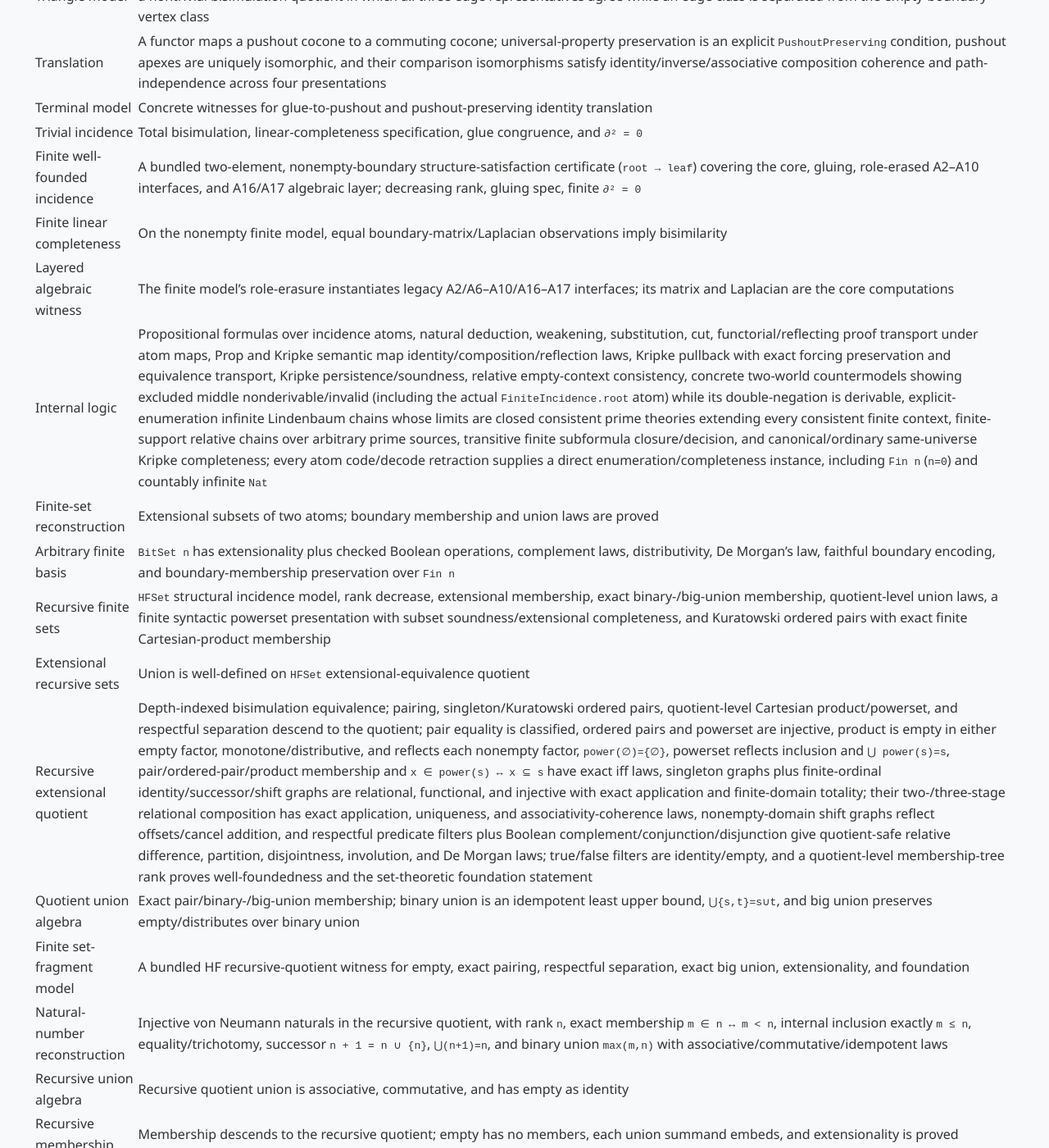
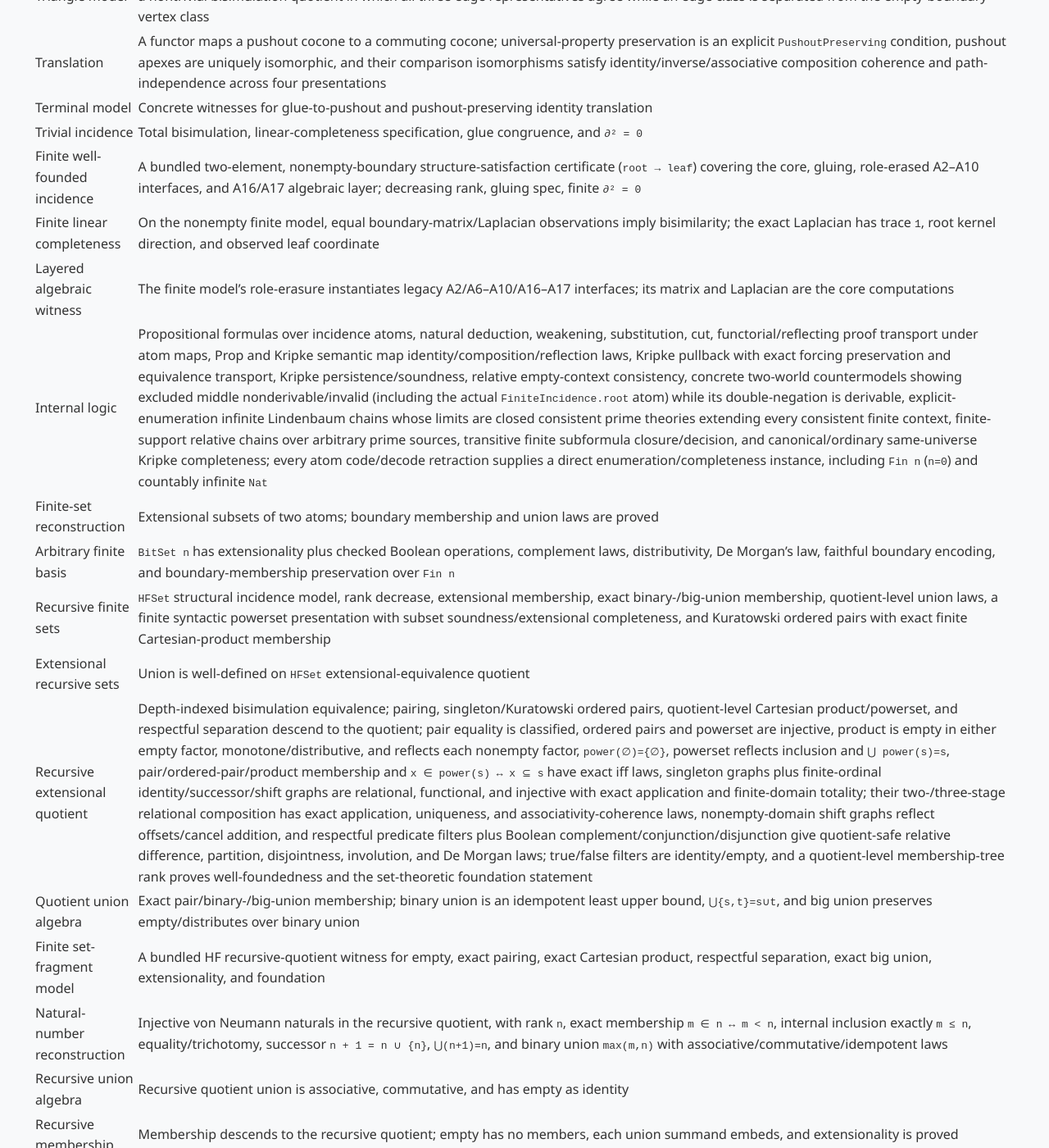
Before and after one commit to com-junkawasaki/inc, a Jekyll site: the page built from docs/verification.md, in a window 1280 px wide and 1400 px high, scrolled down 847 px. Shown: the whole window at 82% size. Built offline with Jekyll 4.4.1, drawn with Linux system fonts in a browser that asks for light colours.

Commit message:
feat(inc): bundle products and finite laplacian structure

```diff
--- a/docs/verification.md
+++ b/docs/verification.md
@@ -24,7 +24,7 @@ the triangle example.
 | Terminal model | Concrete witnesses for glue-to-pushout and pushout-preserving identity translation |
 | Trivial incidence | Total bisimulation, linear-completeness specification, glue congruence, and `∂² = 0` |
 | Finite well-founded incidence | A bundled two-element, nonempty-boundary structure-satisfaction certificate (`root → leaf`) covering the core, gluing, role-erased A2–A10 interfaces, and A16/A17 algebraic layer; decreasing rank, gluing spec, finite `∂² = 0` |
-| Finite linear completeness | On the nonempty finite model, equal boundary-matrix/Laplacian observations imply bisimilarity |
+| Finite linear completeness | On the nonempty finite model, equal boundary-matrix/Laplacian observations imply bisimilarity; the exact Laplacian has trace `1`, root kernel direction, and observed leaf coordinate |
 | Layered algebraic witness | The finite model's role-erasure instantiates legacy A2/A6–A10/A16–A17 interfaces; its matrix and Laplacian are the core computations |
 | Internal logic | Propositional formulas over incidence atoms, natural deduction, weakening, substitution, cut, functorial/reflecting proof transport under atom maps, Prop and Kripke semantic map identity/composition/reflection laws, Kripke pullback with exact forcing preservation and equivalence transport, Kripke persistence/soundness, relative empty-context consistency, concrete two-world countermodels showing excluded middle nonderivable/invalid (including the actual `FiniteIncidence.root` atom) while its double-negation is derivable, explicit-enumeration infinite Lindenbaum chains whose limits are closed consistent prime theories extending every consistent finite context, finite-support relative chains over arbitrary prime sources, transitive finite subformula closure/decision, and canonical/ordinary same-universe Kripke completeness; every atom code/decode retraction supplies a direct enumeration/completeness instance, including `Fin n` (`n=0`) and countably infinite `Nat` |
 | Finite-set reconstruction | Extensional subsets of two atoms; boundary membership and union laws are proved |
@@ -33,7 +33,7 @@ the triangle example.
 | Extensional recursive sets | Union is well-defined on `HFSet` extensional-equivalence quotient |
 | Recursive extensional quotient | Depth-indexed bisimulation equivalence; pairing, singleton/Kuratowski ordered pairs, quotient-level Cartesian product/powerset, and respectful separation descend to the quotient; pair equality is classified, ordered pairs and powerset are injective, product is empty in either empty factor, monotone/distributive, and reflects each nonempty factor, `power(∅)={∅}`, powerset reflects inclusion and `⋃ power(s)=s`, pair/ordered-pair/product membership and `x ∈ power(s) ↔ x ⊆ s` have exact iff laws, singleton graphs plus finite-ordinal identity/successor/shift graphs are relational, functional, and injective with exact application and finite-domain totality; their two-/three-stage relational composition has exact application, uniqueness, and associativity-coherence laws, nonempty-domain shift graphs reflect offsets/cancel addition, and respectful predicate filters plus Boolean complement/conjunction/disjunction give quotient-safe relative difference, partition, disjointness, involution, and De Morgan laws; true/false filters are identity/empty, and a quotient-level membership-tree rank proves well-foundedness and the set-theoretic foundation statement |
 | Quotient union algebra | Exact pair/binary-/big-union membership; binary union is an idempotent least upper bound, `⋃{s,t}=s∪t`, and big union preserves empty/distributes over binary union |
-| Finite set-fragment model | A bundled HF recursive-quotient witness for empty, exact pairing, respectful separation, exact big union, extensionality, and foundation |
+| Finite set-fragment model | A bundled HF recursive-quotient witness for empty, exact pairing, exact Cartesian product, respectful separation, exact big union, extensionality, and foundation |
 | Natural-number reconstruction | Injective von Neumann naturals in the recursive quotient, with rank `n`, exact membership `m ∈ n ↔ m < n`, internal inclusion exactly `m ≤ n`, equality/trichotomy, successor `n + 1 = n ∪ {n}`, `⋃(n+1)=n`, and binary union `max(m,n)` with associative/commutative/idempotent laws |
 | Recursive union algebra | Recursive quotient union is associative, commutative, and has empty as identity |
 | Recursive membership | Membership descends to the recursive quotient; empty has no members, each union summand embeds, and extensionality is proved |
```
Also changed, not shown: 2 other files.
